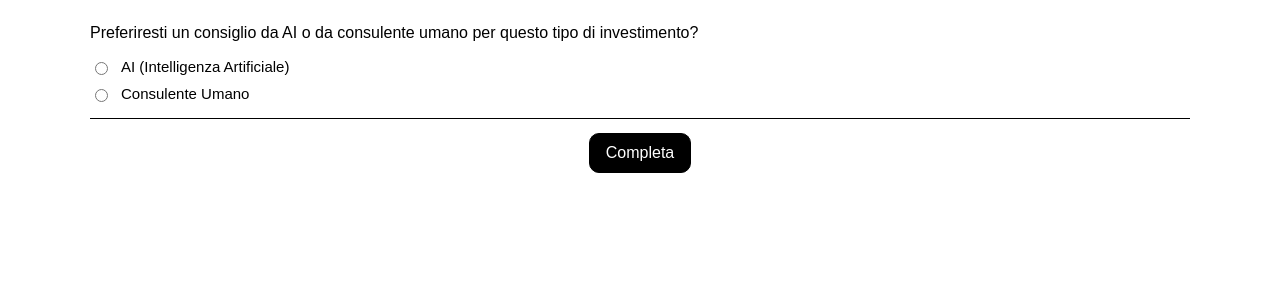
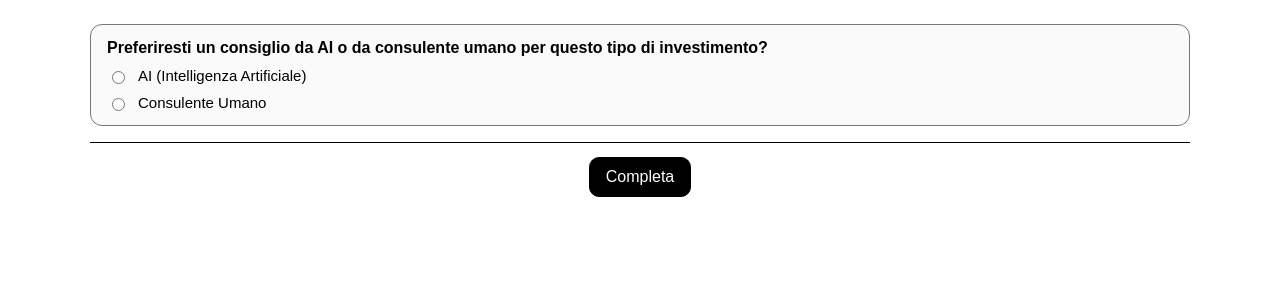
Before and after one commit to lauracreti13/questionario, a Flask app: page /advisor_preference in a window 1280 px wide. Shown: the top 300 px of the page. Run offline with Flask 3, Linux system fonts and the light colour scheme; the visitor is signed in with stand-in values (Sample User, id 1).

Commit message:
Update advisor_preference.html

```diff
--- a/templates/advisor_preference.html
+++ b/templates/advisor_preference.html
@@ -8,12 +8,21 @@
 </head>
 <body>
   <div class="container narrow">
-    <div class="kid-card">
-      <div class="question-box">
-        <p class="question-text">{{ cfg["advisor_preference_phase"]["question_text"] }}</p>
+    {% with messages = get_flashed_messages(with_categories=true) %}
+      {% if messages %}
+        <div class="alerts">
+          {% for category, message in messages %}
+            <div class="alert {{ category }}">{{ message }}</div>
+          {% endfor %}
+        </div>
+      {% endif %}
+    {% endwith %}
 
     <form method="post" action="{{ url_for('submit_advisor_preference') }}">
       <input type="hidden" id="response_time" name="response_time" value="0">
+
+      <div class="question-block">
+        <label class="question-label">{{ cfg["advisor_preference_phase"]["question_text"] }}</label>
 
         <div class="radio-group">
           {% for opt in cfg["advisor_preference_phase"]["options"] %}
@@ -23,13 +32,12 @@
             </label>
           {% endfor %}
         </div>
+      </div>
 
       <div class="actions">
         <button type="submit" class="btn">{{ cfg["advisor_preference_phase"]["button_label"] }}</button>
       </div>
     </form>
-      </div>
-    </div>
   </div>
 
   <script>
```
Lines whose indentation alone changed are shown as unchanged.
